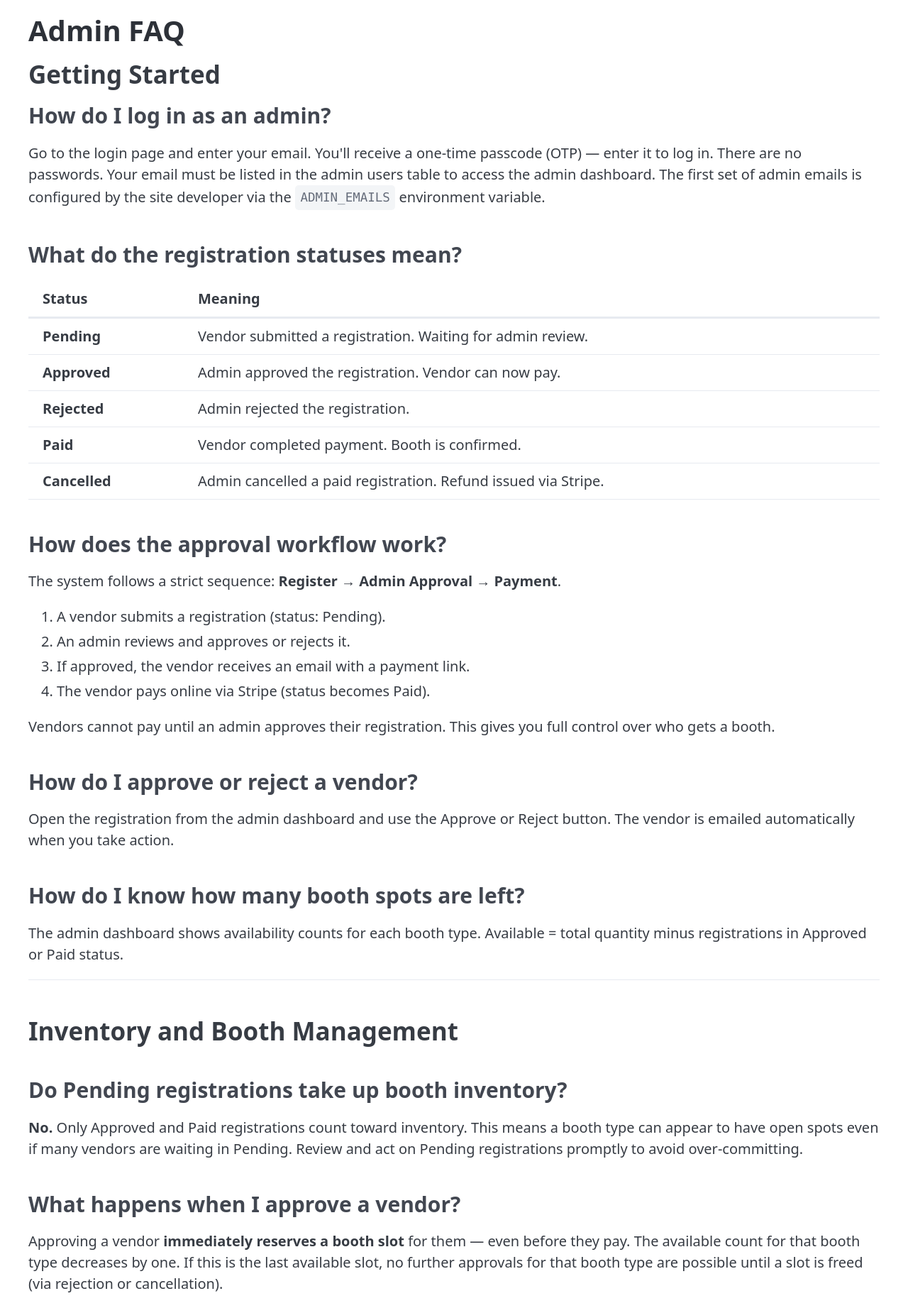
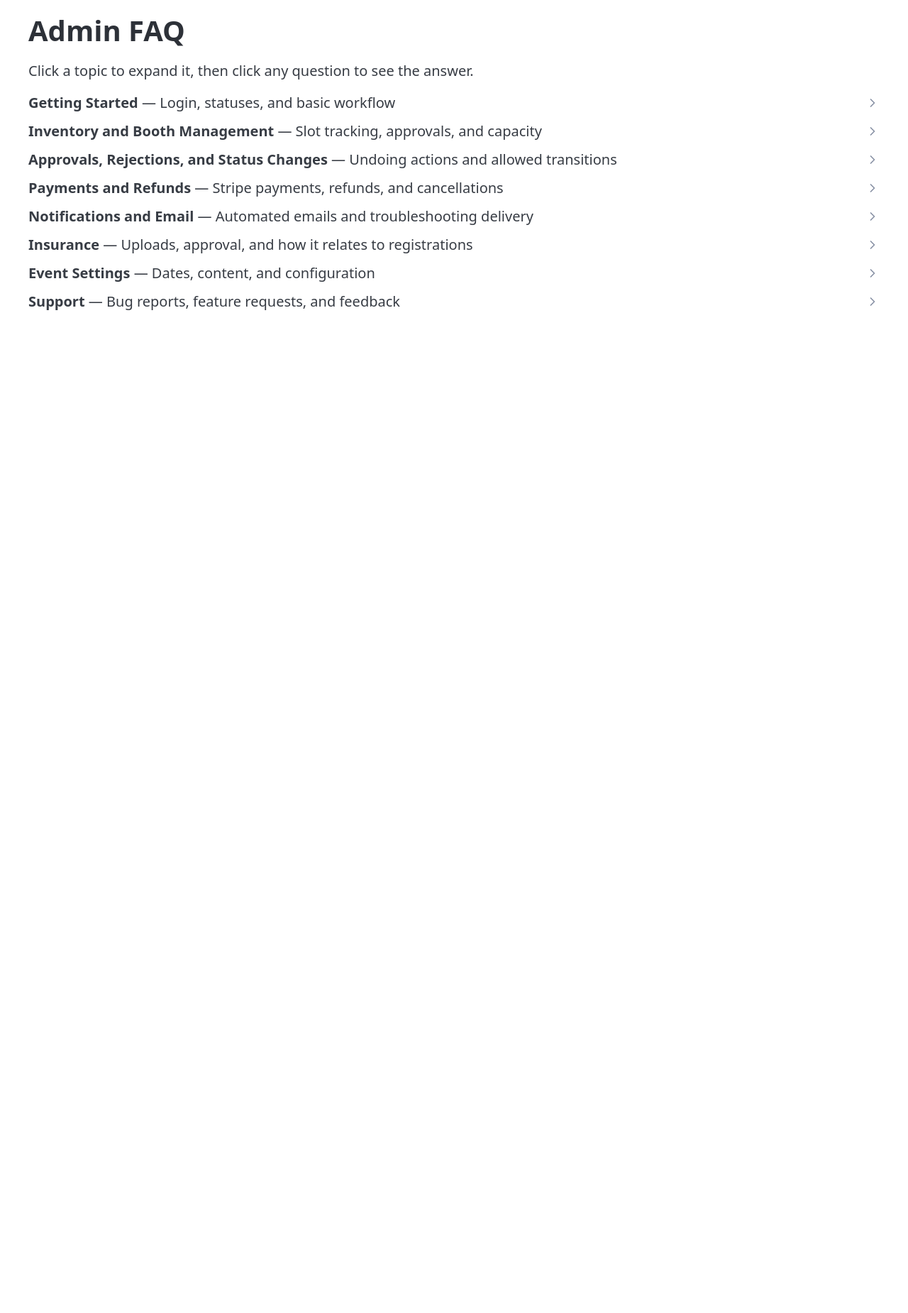
Before and after one commit to vtphan/night-market-vendors, a FastAPI app: template app/templates/admin/faq.html in a window 1280 px wide. Shown: the part 70-1920 px from the top of the page at 71% size. After the commit the page ends 507 px from the top, so only its background shows below. Run offline with FastAPI, Linux system fonts and the light colour scheme; the template is opened without the code that fills it: most values are stand-ins (such as "Sample title", 1, 10 or a date in 2020); parts of the project's set-up code (start-up, migrations or seed data) failed here and were passed over; some libraries are stand-ins or nearby versions.

Commit message:
Reformat admin FAQ with collapsible sections and questions
Uses nested <details>/<summary> elements so admins see section
headings first, then question titles, then answers on click.

Co-Authored-By: Claude Opus 4.6 <noreply@anthropic.com>

```diff
--- a/app/templates/admin/faq.html
+++ b/app/templates/admin/faq.html
@@ -2,13 +2,18 @@
 {% block title %}Admin FAQ{% endblock %}
 {% block content %}
 <h1>Admin FAQ</h1>
+<p>Click a topic to expand it, then click any question to see the answer.</p>
 
-<h2>Getting Started</h2>
+<details>
+    <summary><strong>Getting Started</strong> — Login, statuses, and basic workflow</summary>
 
-<h3>How do I log in as an admin?</h3>
+    <details>
+        <summary>How do I log in as an admin?</summary>
         <p>Go to the login page and enter your email. You'll receive a one-time passcode (OTP) — enter it to log in. There are no passwords. Your email must be listed in the admin users table to access the admin dashboard. The first set of admin emails is configured by the site developer via the <code>ADMIN_EMAILS</code> environment variable.</p>
+    </details>
 
-<h3>What do the registration statuses mean?</h3>
+    <details>
+        <summary>What do the registration statuses mean?</summary>
         <table>
             <thead>
                 <tr><th>Status</th><th>Meaning</th></tr>
@@ -21,8 +26,10 @@
                 <tr><td><strong>Cancelled</strong></td><td>Admin cancelled a paid registration. Refund issued via Stripe.</td></tr>
             </tbody>
         </table>
+    </details>
 
-<h3>How does the approval workflow work?</h3>
+    <details>
+        <summary>How does the approval workflow work?</summary>
         <p>The system follows a strict sequence: <strong>Register → Admin Approval → Payment</strong>.</p>
         <ol>
             <li>A vendor submits a registration (status: Pending).</li>
@@ -31,46 +38,68 @@
             <li>The vendor pays online via Stripe (status becomes Paid).</li>
         </ol>
         <p>Vendors cannot pay until an admin approves their registration. This gives you full control over who gets a booth.</p>
+    </details>
 
-<h3>How do I approve or reject a vendor?</h3>
+    <details>
+        <summary>How do I approve or reject a vendor?</summary>
         <p>Open the registration from the admin dashboard and use the Approve or Reject button. The vendor is emailed automatically when you take action.</p>
+    </details>
 
-<h3>How do I know how many booth spots are left?</h3>
+    <details>
+        <summary>How do I know how many booth spots are left?</summary>
         <p>The admin dashboard shows availability counts for each booth type. Available = total quantity minus registrations in Approved or Paid status.</p>
+    </details>
+</details>
 
-<hr>
+<details>
+    <summary><strong>Inventory and Booth Management</strong> — Slot tracking, approvals, and capacity</summary>
 
-<h2>Inventory and Booth Management</h2>
+    <details>
+        <summary>Do Pending registrations take up booth inventory?</summary>
+        <p><strong>No.</strong> Only Approved and Paid registrations count toward inventory. This means a booth type can appear to have open spots even if many vendors are waiting in Pending. Review and act on Pending registrations promptly to avoid over-committing.</p>
+    </details>
 
-<h3>Do Pending registrations take up booth inventory?</h3>
-<p><strong>No.</strong> Only Approved and Paid registrations count toward inventory. This means a booth type can appear to have open spots even if many vendors are waiting in Pending. Review and act on Pending registrations promptly to avoid over-committing.</p>
+    <details>
+        <summary>What happens when I approve a vendor?</summary>
+        <p>Approving a vendor <strong>immediately reserves a booth slot</strong> for them — even before they pay. The available count for that booth type decreases by one. If this is the last available slot, no further approvals for that booth type are possible until a slot is freed (via rejection or cancellation).</p>
+    </details>
 
-<h3>What happens when I approve a vendor?</h3>
-<p>Approving a vendor <strong>immediately reserves a booth slot</strong> for them — even before they pay. The available count for that booth type decreases by one. If this is the last available slot, no further approvals for that booth type are possible until a slot is freed (via rejection or cancellation).</p>
+    <details>
+        <summary>Can an approved vendor hold a spot without paying?</summary>
+        <p><strong>Yes, and this is the biggest operational risk.</strong> There is no automatic expiration on the Approved status. A vendor could sit in Approved indefinitely, taking up a booth slot without paying. Monitor approved-but-unpaid registrations and follow up or revoke approval if needed.</p>
+    </details>
 
-<h3>Can an approved vendor hold a spot without paying?</h3>
-<p><strong>Yes, and this is the biggest operational risk.</strong> There is no automatic expiration on the Approved status. A vendor could sit in Approved indefinitely, taking up a booth slot without paying. Monitor approved-but-unpaid registrations and follow up or revoke approval if needed.</p>
+    <details>
+        <summary>What if a booth type is full and I need to approve another vendor?</summary>
+        <p>You cannot approve a vendor for a booth type that has no available slots. To free a slot, you must reject or cancel an existing Approved or Paid registration for that booth type.</p>
+    </details>
 
-<h3>What if a booth type is full and I need to approve another vendor?</h3>
-<p>You cannot approve a vendor for a booth type that has no available slots. To free a slot, you must reject or cancel an existing Approved or Paid registration for that booth type.</p>
+    <details>
+        <summary>How do I change booth types, prices, or quantities?</summary>
+        <p>Go to <strong>Admin Settings</strong>. Each booth type can be edited for name, description, price, and total quantity.</p>
+    </details>
+</details>
 
-<h3>How do I change booth types, prices, or quantities?</h3>
-<p>Go to <strong>Admin Settings</strong>. Each booth type can be edited for name, description, price, and total quantity.</p>
+<details>
+    <summary><strong>Approvals, Rejections, and Status Changes</strong> — Undoing actions and allowed transitions</summary>
 
-<hr>
+    <details>
+        <summary>Can I undo an approval?</summary>
+        <p>Yes. You can revert an Approved registration back to <strong>Pending</strong> for re-review. This immediately frees up the booth slot that was reserved. You can also move it directly to Rejected.</p>
+    </details>
 
-<h2>Approvals, Rejections, and Status Changes</h2>
+    <details>
+        <summary>Can I undo a rejection?</summary>
+        <p>Yes. You can revert a Rejected registration back to <strong>Pending</strong> for re-review.</p>
+    </details>
 
-<h3>Can I undo an approval?</h3>
-<p>Yes. You can revert an Approved registration back to <strong>Pending</strong> for re-review. This immediately frees up the booth slot that was reserved. You can also move it directly to Rejected.</p>
+    <details>
+        <summary>Can I undo a payment?</summary>
+        <p>No — you cannot directly reverse the Paid status. The only path from Paid is <strong>Cancelled</strong>, which triggers a refund through Stripe. See the Refunds section below.</p>
+    </details>
 
-<h3>Can I undo a rejection?</h3>
-<p>Yes. You can revert a Rejected registration back to <strong>Pending</strong> for re-review.</p>
-
-<h3>Can I undo a payment?</h3>
-<p>No — you cannot directly reverse the Paid status. The only path from Paid is <strong>Cancelled</strong>, which triggers a refund through Stripe. See the Refunds section below.</p>
-
-<h3>What status transitions are allowed?</h3>
+    <details>
+        <summary>What status transitions are allowed?</summary>
         <pre>Pending  → Approved
 Pending  → Rejected
 Approved → Paid        (vendor pays)
@@ -79,31 +108,43 @@ Approved → Pending     (revoke for re-review)
 Rejected → Pending     (revoke for re-review)
 Paid     → Cancelled   (admin cancels + refund)</pre>
         <p>Any transition not listed above is blocked by the system.</p>
+    </details>
+</details>
 
-<hr>
+<details>
+    <summary><strong>Payments and Refunds</strong> — Stripe payments, refunds, and cancellations</summary>
 
-<h2>Payments and Refunds</h2>
+    <details>
+        <summary>Do I need to collect payments manually?</summary>
+        <p>No. Payments are handled entirely through Stripe. When you approve a vendor, they receive an email with a link to pay online. Card information is entered directly on Stripe's secure form and never touches our server.</p>
+    </details>
 
-<h3>Do I need to collect payments manually?</h3>
-<p>No. Payments are handled entirely through Stripe. When you approve a vendor, they receive an email with a link to pay online. Card information is entered directly on Stripe's secure form and never touches our server.</p>
+    <details>
+        <summary>What happens when a vendor pays?</summary>
+        <p>Stripe sends a webhook notification to the system, which automatically transitions the registration from Approved to Paid. The vendor receives a payment confirmation email.</p>
+    </details>
 
-<h3>What happens when a vendor pays?</h3>
-<p>Stripe sends a webhook notification to the system, which automatically transitions the registration from Approved to Paid. The vendor receives a payment confirmation email.</p>
+    <details>
+        <summary>How do I issue a refund?</summary>
+        <p>Open the Paid registration and use the Cancel button. You will be prompted to select a refund percentage (e.g., 100%, 75%, 50%, 25%, or 0%). The refund is processed through Stripe automatically.</p>
+    </details>
 
-<h3>How do I issue a refund?</h3>
-<p>Open the Paid registration and use the Cancel button. You will be prompted to select a refund percentage (e.g., 100%, 75%, 50%, 25%, or 0%). The refund is processed through Stripe automatically.</p>
+    <details>
+        <summary>Is there a way to cancel without issuing a refund?</summary>
+        <p>Yes — select 0% when prompted for the refund percentage. The registration will be cancelled but no money is returned.</p>
+    </details>
 
-<h3>Is there a way to cancel without issuing a refund?</h3>
-<p>Yes — select 0% when prompted for the refund percentage. The registration will be cancelled but no money is returned.</p>
+    <details>
+        <summary>Does a "100% refund" mean the vendor gets all their money back?</summary>
+        <p>The vendor receives 100% of the booth fee back. However, the Stripe processing fee (2.9% + 30 cents) is non-recoverable on your end — that cost is absorbed by the organization.</p>
+    </details>
+</details>
 
-<h3>Does a "100% refund" mean the vendor gets all their money back?</h3>
-<p>The vendor receives 100% of the booth fee back. However, the Stripe processing fee (2.9% + 30 cents) is non-recoverable on your end — that cost is absorbed by the organization.</p>
+<details>
+    <summary><strong>Notifications and Email</strong> — Automated emails and troubleshooting delivery</summary>
 
-<hr>
-
-<h2>Notifications and Email</h2>
-
-<h3>Which actions trigger an email to the vendor?</h3>
+    <details>
+        <summary>Which actions trigger an email to the vendor?</summary>
         <table>
             <thead>
                 <tr><th>Action</th><th>Email sent</th></tr>
@@ -116,44 +157,62 @@ Paid     → Cancelled   (admin cancels + refund)</pre>
                 <tr><td>Admin cancels (with refund)</td><td>Refund confirmation</td></tr>
             </tbody>
         </table>
+    </details>
 
-<h3>Can I prevent an email from being sent?</h3>
+    <details>
+        <summary>Can I prevent an email from being sent?</summary>
         <p>No. Emails are sent automatically on the actions listed above.</p>
+    </details>
 
-<h3>A vendor says they didn't receive an email. What happened?</h3>
+    <details>
+        <summary>A vendor says they didn't receive an email. What happened?</summary>
         <p>Email delivery failures are logged on the server but not surfaced in the admin dashboard. The email may have failed to send, landed in spam, or been delayed. Verify the vendor's email address on their registration and ask them to check their spam folder.</p>
+    </details>
+</details>
 
-<hr>
+<details>
+    <summary><strong>Insurance</strong> — Uploads, approval, and how it relates to registrations</summary>
 
-<h2>Insurance</h2>
+    <details>
+        <summary>How does insurance work in this system?</summary>
+        <p>All vendors are required to have liability insurance. Vendors upload their insurance certificate through their registration page. Admins review and approve or revoke the document.</p>
+    </details>
 
-<h3>How does insurance work in this system?</h3>
-<p>All vendors are required to have liability insurance. Vendors upload their insurance certificate through their registration page. Admins review and approve or revoke the document.</p>
+    <details>
+        <summary>Is insurance tied to a specific registration?</summary>
+        <p><strong>No.</strong> Insurance is tied to the vendor's <strong>email address</strong>. If a vendor has multiple registrations, a single insurance upload covers all of them. Similarly, revoking insurance affects all of that vendor's registrations.</p>
+    </details>
 
-<h3>Is insurance tied to a specific registration?</h3>
-<p><strong>No.</strong> Insurance is tied to the vendor's <strong>email address</strong>. If a vendor has multiple registrations, a single insurance upload covers all of them. Similarly, revoking insurance affects all of that vendor's registrations.</p>
+    <details>
+        <summary>Is insurance approval separate from registration approval?</summary>
+        <p><strong>Yes.</strong> Approving a registration does not verify or approve the vendor's insurance. These are independent workflows. A vendor can be Paid with no insurance on file — it is the admin's responsibility to follow up on insurance compliance separately.</p>
+    </details>
+</details>
 
-<h3>Is insurance approval separate from registration approval?</h3>
-<p><strong>Yes.</strong> Approving a registration does not verify or approve the vendor's insurance. These are independent workflows. A vendor can be Paid with no insurance on file — it is the admin's responsibility to follow up on insurance compliance separately.</p>
+<details>
+    <summary><strong>Event Settings</strong> — Dates, content, and configuration</summary>
 
-<hr>
+    <details>
+        <summary>How do I update event dates, registration window, or page content?</summary>
+        <p>Go to <strong>Admin Settings</strong>. You can edit the event name, dates, registration open/close dates, banner text, contact email, front-page content, vendor agreement, payment instructions, and insurance instructions.</p>
+    </details>
 
-<h2>Event Settings</h2>
+    <details>
+        <summary>Do settings changes take effect immediately?</summary>
+        <p>Yes. Changes are saved and reflected on vendor-facing pages immediately.</p>
+    </details>
+</details>
 
-<h3>How do I update event dates, registration window, or page content?</h3>
-<p>Go to <strong>Admin Settings</strong>. You can edit the event name, dates, registration open/close dates, banner text, contact email, front-page content, vendor agreement, payment instructions, and insurance instructions.</p>
+<details>
+    <summary><strong>Support</strong> — Bug reports, feature requests, and feedback</summary>
 
-<h3>Do settings changes take effect immediately?</h3>
-<p>Yes. Changes are saved and reflected on vendor-facing pages immediately.</p>
-
-<hr>
-
-<h2>Support</h2>
-
-<h3>How do I report a bug, request a feature, or give feedback?</h3>
+    <details>
+        <summary>How do I report a bug, request a feature, or give feedback?</summary>
         {% if developer_contact %}
         <p>Contact the app developer at <a href="mailto:{{ developer_contact }}">{{ developer_contact }}</a>. Include a description of the issue or suggestion, along with any relevant screenshots or registration IDs to help with troubleshooting.</p>
         {% else %}
         <p>Contact the app developer directly. The developer contact email can be configured in <a href="/admin/settings">Admin Settings</a>.</p>
         {% endif %}
+    </details>
+</details>
 {% endblock %}
```
Lines whose indentation alone changed are shown as unchanged.
